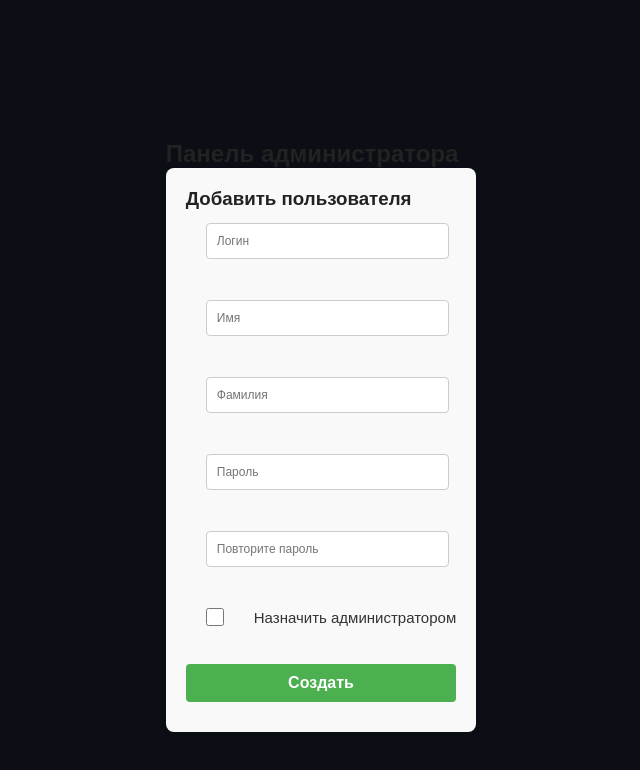
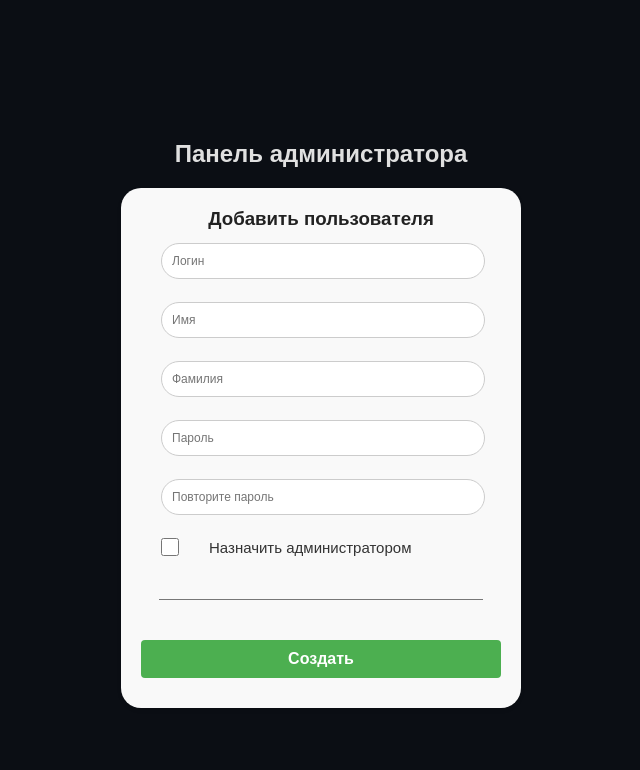
Before and after one commit to exlntz/predprof, a Vue app in the folder front/: page /admin in a window 1280 px wide. Shown: the top 770 px of the page, without its empty margins (319-959 px from the left). Built offline with nearby package versions, Linux system fonts and the light colour scheme.

Commit message:
design admin

```diff
--- a/front/src/views/AdminPage.vue
+++ b/front/src/views/AdminPage.vue
@@ -66,6 +66,7 @@ const createUser = async () => {
           <input v-model="newUser.is_admin" type="checkbox" />
           Назначить администратором
         </label>
+        <hr>
 
         <button type="submit">Создать</button>
       </form>
@@ -78,30 +79,37 @@ const createUser = async () => {
 
 <style scoped>
 .admin-container {
-  max-width: 500px;
+  max-width: 800px;
   margin: 0 auto;
   padding: 20px;
   font-family: sans-serif;
+  text-align: center;
+}
+
+h2 {
+  color: #e0e0e0;
+  margin-bottom: 20px;
 }
 
 .form-container {
   background: #f9f9f9;
   padding: 20px;
-  border-radius: 8px;
+  border-radius: 20px;
   box-shadow: 0 2px 4px rgba(0,0,0,0.1);
+  width: 400px;
 }
 
 .user-form {
   display: flex;
   flex-direction: column;
-  gap: 15px;
 }
 
 .user-form input[type="text"],
 .user-form input[type="password"] {
   padding: 10px;
+  margin-bottom: 10px;
   border: 1px solid #ccc;
-  border-radius: 4px;
+  border-radius: 20px;
 }
 
 .checkbox-label {
```
